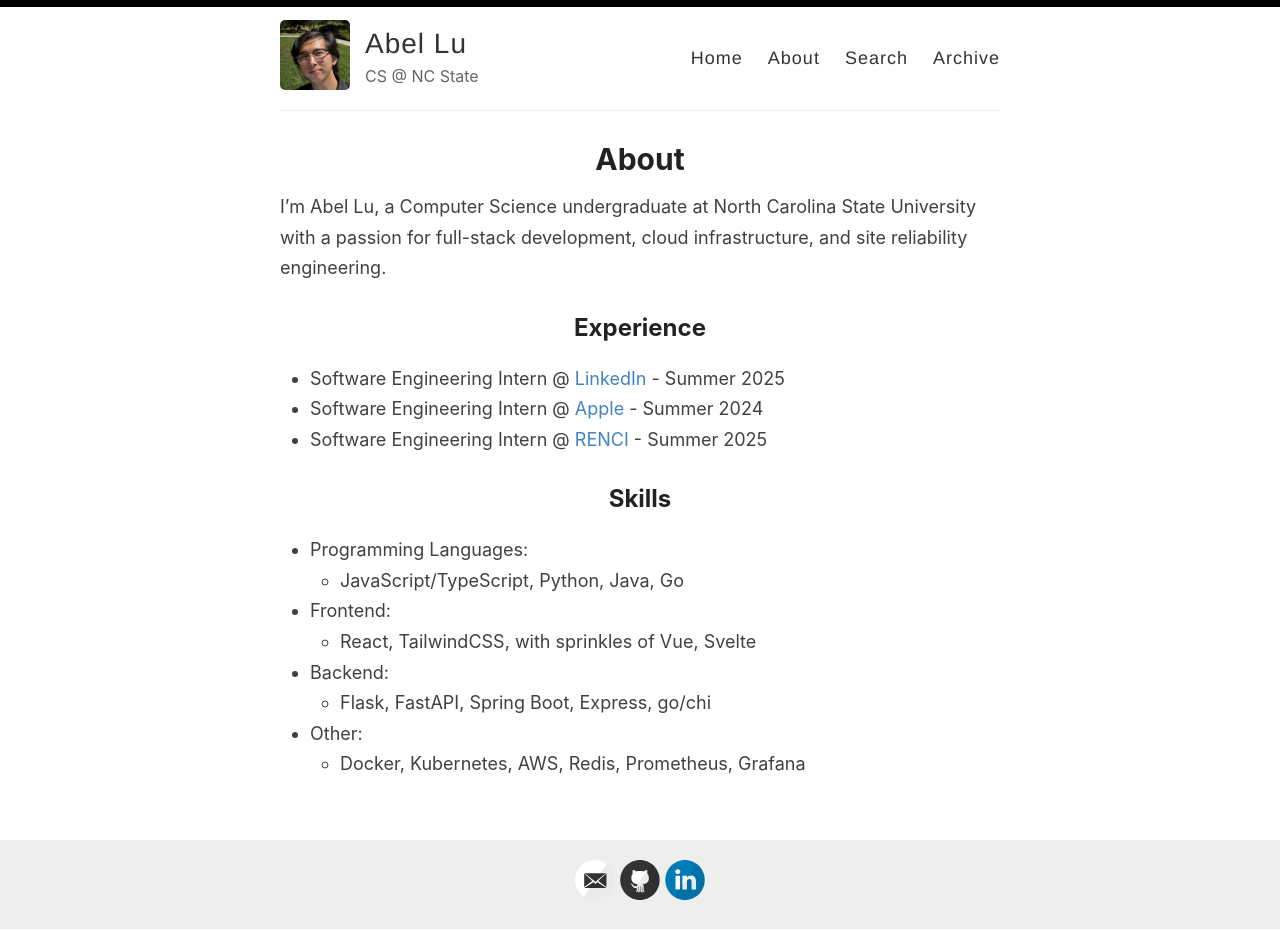
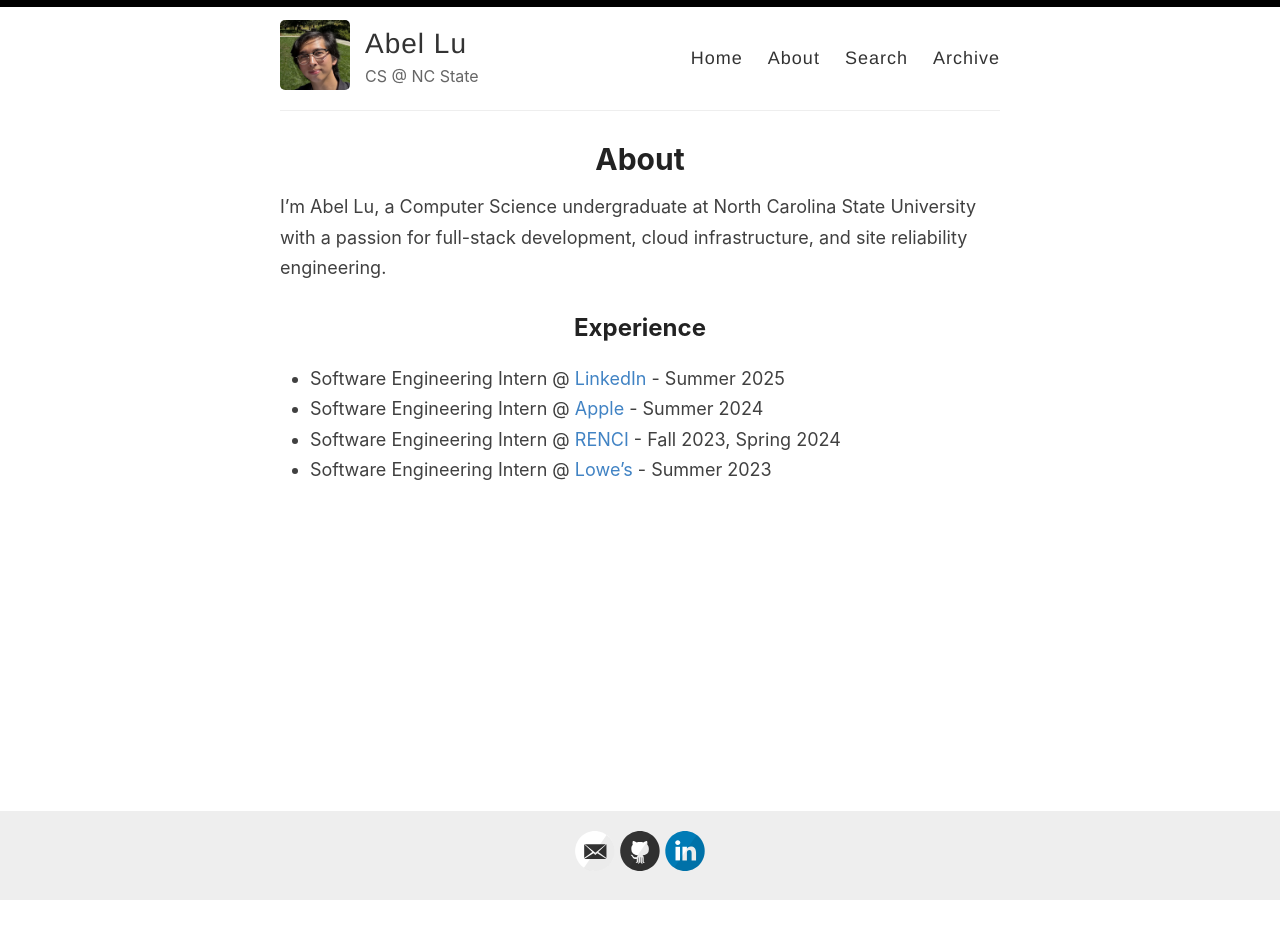
Before and after one commit to azn-abel/azn-abel.github.io, a Jekyll site: the page built from _pages/about.md, in a window 1280 px wide. Built offline with Jekyll 4.4.1, drawn with Linux system fonts in a browser that asks for light colours; after the commit the page ends 901 px from its top, so only the background shows below that.

Commit message:
Update about.md

```diff
--- a/_pages/about.md
+++ b/_pages/about.md
@@ -10,15 +10,5 @@ I'm Abel Lu, a Computer Science undergraduate at North Carolina State University
 
 - Software Engineering Intern @ [LinkedIn](https://about.linkedin.com/) - Summer 2025
 - Software Engineering Intern @ [Apple](https://www.apple.com/) - Summer 2024
-- Software Engineering Intern @ [RENCI](https://renci.org/) - Summer 2025
-
-## Skills
-
-- Programming Languages:
-    - JavaScript/TypeScript, Python, Java, Go
-- Frontend:
-    - React, TailwindCSS, with sprinkles of Vue, Svelte
-- Backend:
-    - Flask, FastAPI, Spring Boot, Express, go/chi
-- Other:
-    - Docker, Kubernetes, AWS, Redis, Prometheus, Grafana
+- Software Engineering Intern @ [RENCI](https://renci.org/) - Fall 2023, Spring 2024
+- Software Engineering Intern @ [Lowe's](https://talent.lowes.com/us/en/tech) - Summer 2023
```
